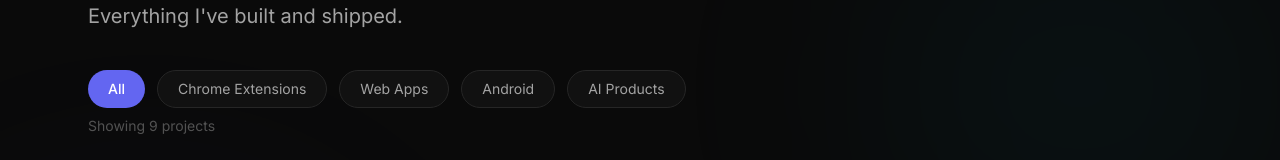
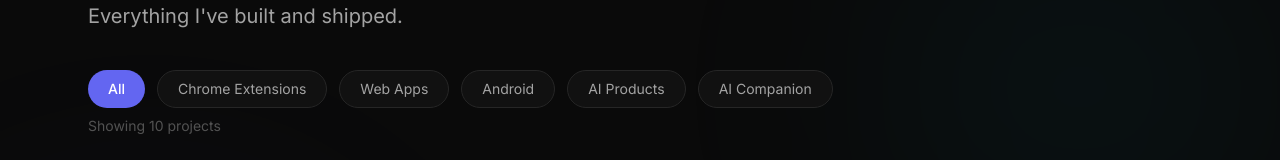
Before and after one commit to Pro-Prince/My-Portfolio, a React (Vite) app: page /projects in a window 1280 px wide. Shown: the part 193-353 px from the top of the page. Built offline with nearby package versions, Linux system fonts and the light colour scheme; no server answers.

Commit message:
feat: add Lyra AI companion project
Add the Lyra project to the portfolio data, update the project counter, and include the project details in the timeline and projects list.

```diff
--- a/src/data/projects.ts
+++ b/src/data/projects.ts
@@ -1,4 +1,4 @@
-export type ProjectCategory = 'chrome' | 'web' | 'android' | 'ai-tool';
+export type ProjectCategory = 'chrome' | 'web' | 'android' | 'ai-tool' | 'ai-companion';
 export type ProjectStatus = 'shipped' | 'in-progress';
 
 export interface ProjectData {
@@ -92,5 +92,14 @@ export const projects: ProjectData[] = [
     githubUrl: "https://github.com/Pro-Prince/Aura-Weather",
     dateAdded: "2026-08-09",
     order: 9
+  },
+  {
+    name: 'Lyra',
+    category: 'ai-companion',
+    status: 'shipped',
+    liveUrl: 'https://lyra-companion.vercel.app/',
+    githubUrl: 'https://github.com/Pro-Prince/Lyra',
+    dateAdded: '2026-08-19',
+    order: 10
   }
 ];
--- a/src/pages/About.tsx
+++ b/src/pages/About.tsx
@@ -294,6 +294,11 @@ export default function About() {
                 year: '2026',
                 title: 'Aura Weather',
                 description: 'Built a fully client-side weather PWA with live global forecasts, air quality, and UV data from Open-Meteo. Zero backend, zero ongoing cost, with a frosted-glass interface that reacts to real weather conditions and installs to the home screen like a native app.'
+              },
+              {
+                year: '2026',
+                title: 'Lyra - AI Companion',
+                description: 'Shipped Lyra, a real-time 3D AI companion with voice, persistent memory, emotion-driven expressions, and a living room environment she moves within. Built on Three.js and VRM character rendering with Mixamo motion-capture retargeting, Supabase-backed accounts, and a fully local-first data model.'
               }
             ].map((event, i) => (
               <FadeIn key={i} delay={i * 0.1}>
@@ -320,11 +325,11 @@ export default function About() {
 
             <div className="grid grid-cols-2 md:grid-cols-4 gap-4">
               <div className="bg-[#111111] border border-[#262626] rounded-xl p-5 text-center hover:border-[#3F3F46] transition-colors">
-                <div className="text-3xl font-bold text-[#6366F1] mb-1">9</div>
+                <div className="text-3xl font-bold text-[#6366F1] mb-1">10</div>
                 <div className="text-sm text-[#A3A3A3]">Repos</div>
               </div>
               <div className="bg-[#111111] border border-[#262626] rounded-xl p-5 text-center hover:border-[#3F3F46] transition-colors">
-                <div className="text-3xl font-bold text-[#22D3EE] mb-1">9+</div>
+                <div className="text-3xl font-bold text-[#22D3EE] mb-1">10+</div>
                 <div className="text-sm text-[#A3A3A3]">Products Shipped</div>
               </div>
               <div className="bg-[#111111] border border-[#262626] rounded-xl p-5 text-center hover:border-[#3F3F46] transition-colors">
--- a/src/pages/Projects.tsx
+++ b/src/pages/Projects.tsx
@@ -151,6 +151,39 @@ const projects = [
     ],
     github: "https://github.com/Pro-Prince/Aura-Weather",
     demo: "https://aura-weather-sync.vercel.app/"
+  },
+  {
+    id: "10",
+    category: "ai-companion",
+    categoryBadge: "AI Companion",
+    categoryBadgeStyle: "bg-[rgba(244,114,182,0.1)] text-[#F472B6] text-xs font-bold uppercase",
+    status: "Shipped",
+    statusBadgeStyle: "bg-[#052E16] text-[#22C55E] text-xs font-bold uppercase",
+    title: "Lyra",
+    tagline: "The AI companion that listens, remembers, and responds when you need to talk.",
+    description: "Lyra is a modern AI companion web app built around a fully animated, expressive 3D anime character rendered in real time — voice, memory, emotion-driven expressions, and a living room environment she can walk, turn, and dance in, all running in the browser. Every AI response drives her physical state directly: expression, gesture, movement, and voice update simultaneously from a single emotion tag, so the character and the conversation are one unified thing rather than a chatbot wearing a 3D skin. Local-first by default with optional Supabase-backed cloud sync for accounts and cross-device continuity.",
+    challenges: [
+      "Unified emotion-driven expression and gesture system",
+      "Weighted idle animation to avoid robotic stillness",
+      "Asynchronous memory extraction pipeline",
+      "Rest-pose fix to eliminate T-pose pop-in",
+      "Mixamo-to-VRM runtime retargeting with finger motion"
+    ],
+    tech: [
+      "React",
+      "Vite",
+      "Three.js",
+      "React Three Fiber",
+      "Three-VRM",
+      "Framer Motion",
+      "Tailwind CSS",
+      "Supabase",
+      "Google Gemini Flash",
+      "Web Speech API",
+      "IndexedDB"
+    ],
+    github: "https://github.com/Pro-Prince/Lyra",
+    demo: "https://lyra-companion.vercel.app/"
   }
 ];
 
@@ -189,7 +222,8 @@ export default function Projects() {
               { id: 'chrome', label: 'Chrome Extensions' },
               { id: 'web', label: 'Web Apps' },
               { id: 'android', label: 'Android' },
-              { id: 'ai-product', label: 'AI Products' }
+              { id: 'ai-product', label: 'AI Products' },
+              { id: 'ai-companion', label: 'AI Companion' }
             ].map(tab => (
               <button
                 key={tab.id}
```
